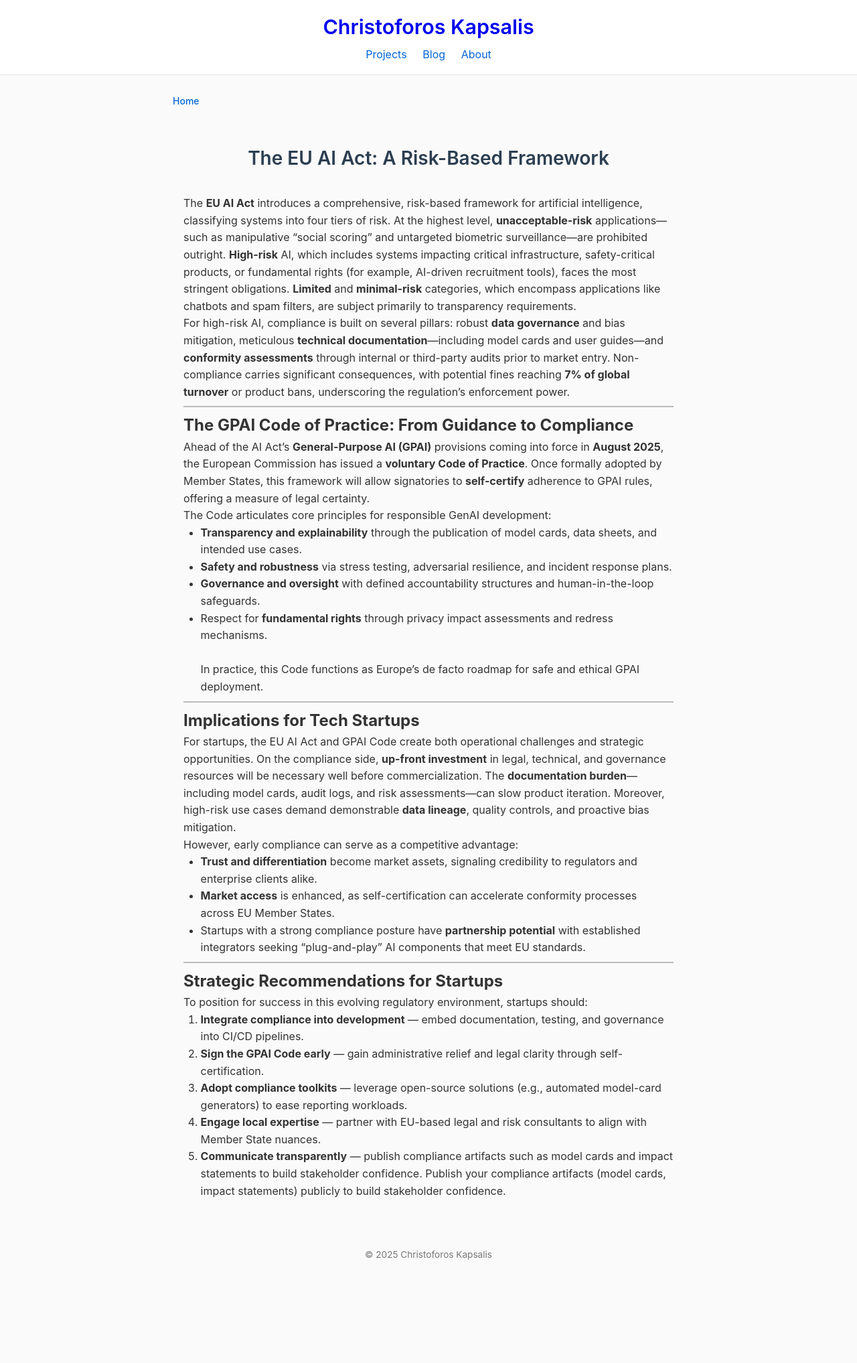
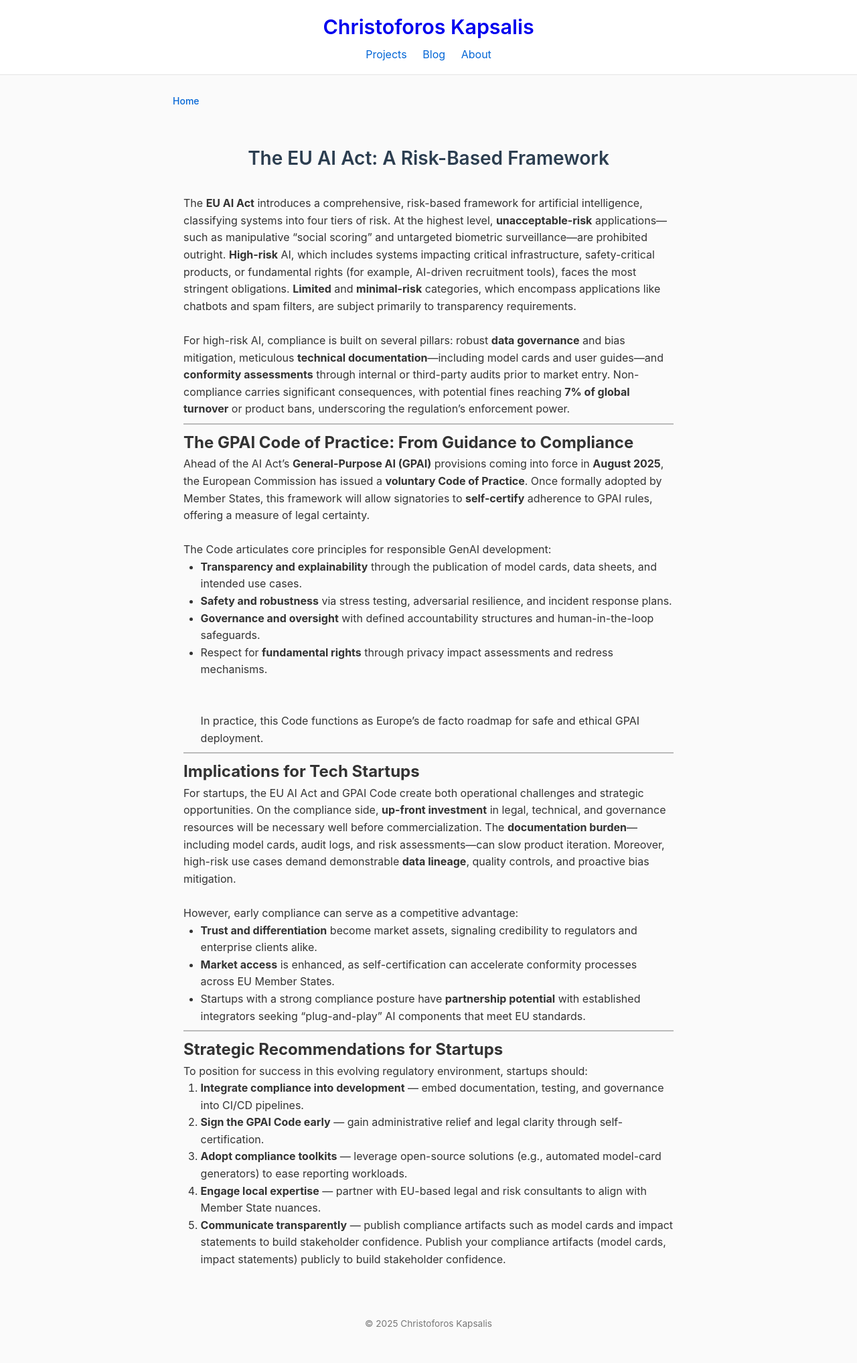
Before and after one commit to C-Kapsalis/portfolio-website, a Jekyll site: the page built from _posts/2025-08-01-eu-ai-act.md, in a window 1280 px wide. Shown: the whole page at 67% size. Built offline with Jekyll 4.4.1, drawn with Linux system fonts in a browser that asks for light colours; before the commit the page ends 1933 px from its top, so only the background shows below that.

Commit message:
Revert "final md template setup"
This reverts commit 0506258c221a99c388caf84afadd0db27653cfa7.

```diff
--- a/_posts/2025-08-01-eu-ai-act.md
+++ b/_posts/2025-08-01-eu-ai-act.md
@@ -13,7 +13,7 @@ author: Christoforos Kapsalis
 # The EU AI Act: A Risk-Based Framework
 
 The **EU AI Act** introduces a comprehensive, risk-based framework for artificial intelligence, classifying systems into four tiers of risk. At the highest level, **unacceptable-risk** applications—such as manipulative “social scoring” and untargeted biometric surveillance—are prohibited outright. **High-risk** AI, which includes systems impacting critical infrastructure, safety-critical products, or fundamental rights (for example, AI-driven recruitment tools), faces the most stringent obligations. **Limited** and **minimal-risk** categories, which encompass applications like chatbots and spam filters, are subject primarily to transparency requirements.
-<br>
+<br><br>
 For high-risk AI, compliance is built on several pillars: robust **data governance** and bias mitigation, meticulous **technical documentation**—including model cards and user guides—and **conformity assessments** through internal or third-party audits prior to market entry. Non-compliance carries significant consequences, with potential fines reaching **7% of global turnover** or product bans, underscoring the regulation’s enforcement power.
 
 ---
@@ -21,13 +21,13 @@ For high-risk AI, compliance is built on several pillars: robust **data governan
 ## The GPAI Code of Practice: From Guidance to Compliance
 
 Ahead of the AI Act’s **General-Purpose AI (GPAI)** provisions coming into force in **August 2025**, the European Commission has issued a **voluntary Code of Practice**. Once formally adopted by Member States, this framework will allow signatories to **self-certify** adherence to GPAI rules, offering a measure of legal certainty.
-<br>
+<br><br>
 The Code articulates core principles for responsible GenAI development:
 - **Transparency and explainability** through the publication of model cards, data sheets, and intended use cases.
 - **Safety and robustness** via stress testing, adversarial resilience, and incident response plans.
 - **Governance and oversight** with defined accountability structures and human-in-the-loop safeguards.
 - Respect for **fundamental rights** through privacy impact assessments and redress mechanisms.
-<br>
+<br><br>
 In practice, this Code functions as Europe’s de facto roadmap for safe and ethical GPAI deployment.
 
 ---
@@ -35,7 +35,7 @@ In practice, this Code functions as Europe’s de facto roadmap for safe and eth
 ## Implications for Tech Startups
 
 For startups, the EU AI Act and GPAI Code create both operational challenges and strategic opportunities. On the compliance side, **up-front investment** in legal, technical, and governance resources will be necessary well before commercialization. The **documentation burden**—including model cards, audit logs, and risk assessments—can slow product iteration. Moreover, high-risk use cases demand demonstrable **data lineage**, quality controls, and proactive bias mitigation.
-<br>
+<br><br>
 However, early compliance can serve as a competitive advantage:
 - **Trust and differentiation** become market assets, signaling credibility to regulators and enterprise clients alike.
 - **Market access** is enhanced, as self-certification can accelerate conformity processes across EU Member States.
```
